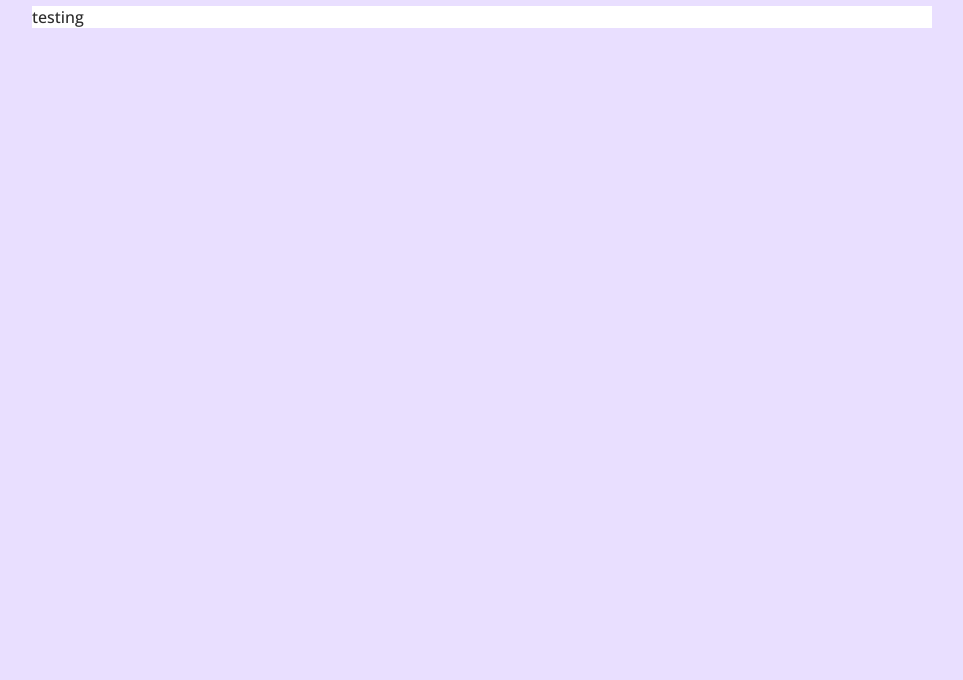
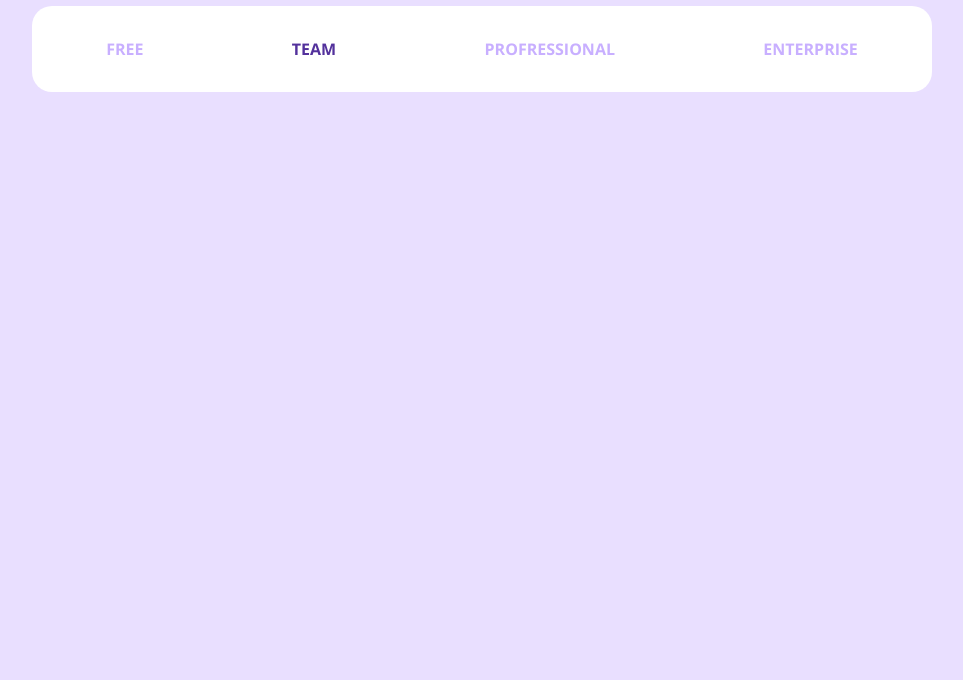
Before and after one commit to MichaelMkrtch/cost-estimator, a plain HTML site: page index.html in a window 1280 px wide. Shown: the part 120-800 px from the top of the page, without its empty margins (158-1121 px from the left). Drawn offline with nearby package versions, Linux system fonts and the light colour scheme.

Commit message:
Add top tab bar

```diff
--- a/index.css
+++ b/index.css
@@ -14,7 +14,34 @@ h1 {
 }
 
 .container {
+  align-items: center;
   background-color: white;
+  border-radius: 20px;
+  display: flex;
+  flex-direction: column;
+  justify-content: center;
   max-width: 900px;
   width: 100%;
 }
+
+.tabs {
+  color: rgb(200, 175, 255);
+  display: flex;
+  font-weight: bold;
+  justify-content: space-around;
+  text-transform: uppercase;
+  width: 100%;
+}
+
+.tabs p {
+  padding: 16px;
+}
+
+.tabs p:hover {
+  color: rgb(83, 49, 156);
+  cursor: pointer;
+}
+
+.tabs p.active {
+  color: rgb(83, 49, 156);
+}
--- a/index.html
+++ b/index.html
@@ -1,22 +1,28 @@
 <!DOCTYPE html>
 <html>
-
-<head>
+  <head>
     <meta charset="utf-8" />
     <meta http-equiv="X-UA-Compatible" content="IE=edge" />
     <meta name="viewport" content="width=device-width, initial-scale=1" />
-    <link rel="preconnect" href="https://fonts.googleapis.com">
-    <link rel="preconnect" href="https://fonts.gstatic.com" crossorigin>
-    <link href="https://fonts.googleapis.com/css2?family=Open+Sans:wght@300;500;700&display=swap" rel="stylesheet">
+    <link rel="preconnect" href="https://fonts.googleapis.com" />
+    <link rel="preconnect" href="https://fonts.gstatic.com" crossorigin />
+    <link
+      href="https://fonts.googleapis.com/css2?family=Open+Sans:wght@300;500;700&display=swap"
+      rel="stylesheet"
+    />
     <link rel="stylesheet" type="text/css" href="index.css" />
     <title>Cost Estimator</title>
-</head>
+  </head>
 
-<body>
+  <body>
     <h1>Estimate your cost</h1>
     <div class="container">
-        testing
+      <div class="tabs">
+        <p>Free</p>
+        <p class="active">Team</p>
+        <p>Profressional</p>
+        <p>Enterprise</p>
+      </div>
     </div>
-</body>
-
+  </body>
 </html>
```
